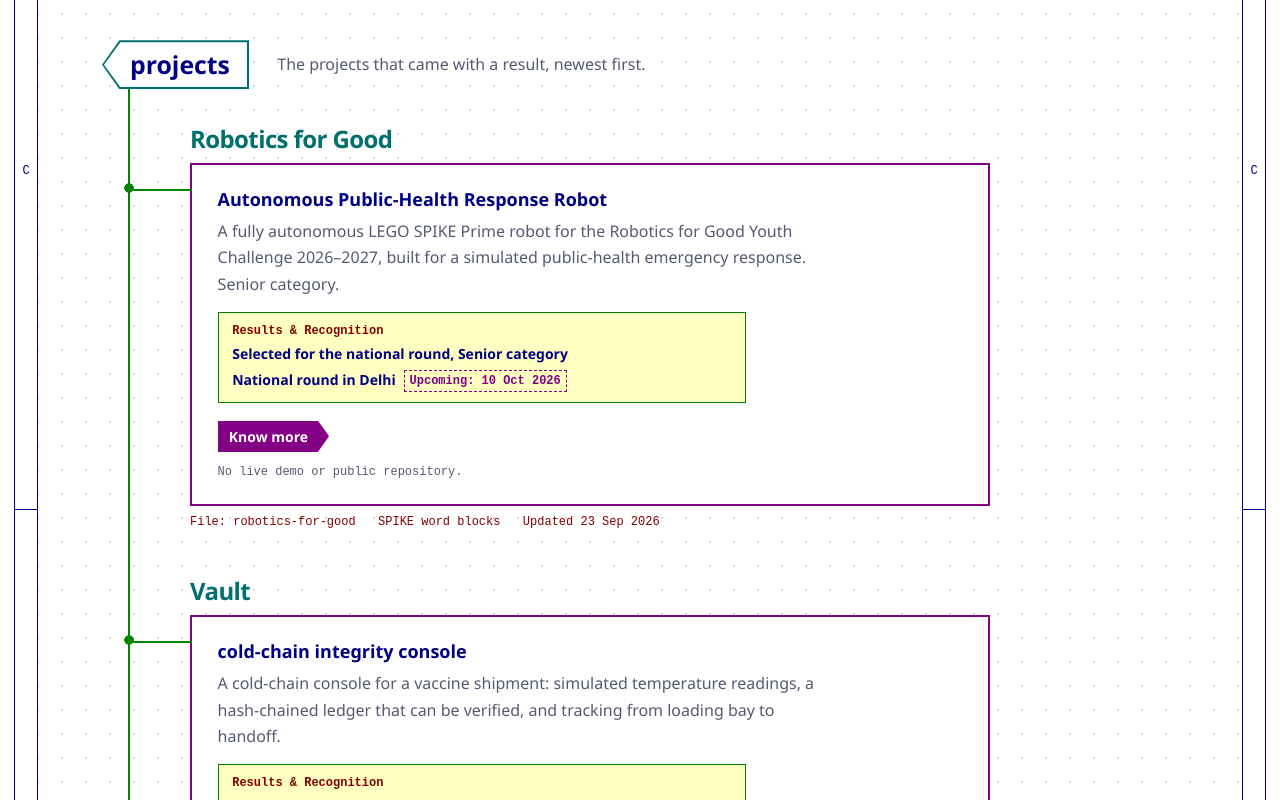
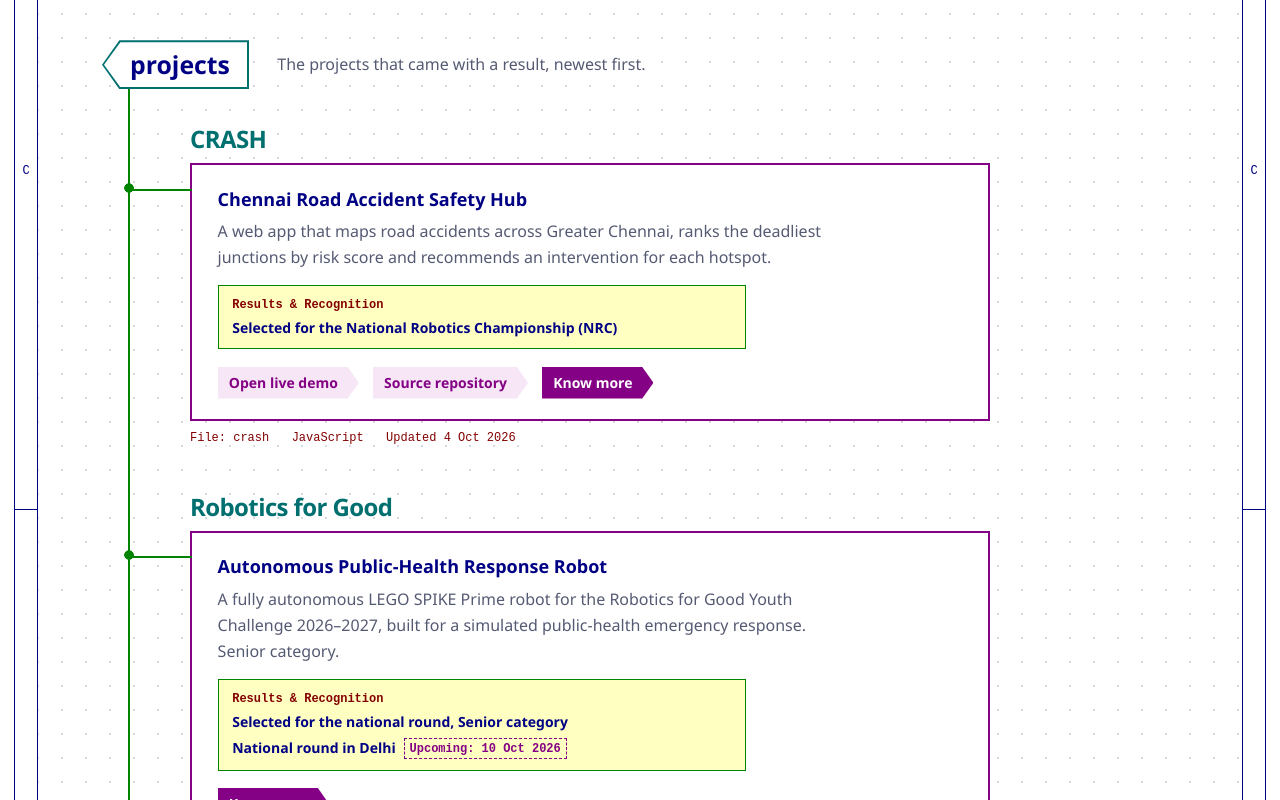
Before and after one commit to abivan100-stack/abivan-portfolio, a React (Vite) app: page / in a window 1280 px wide. Shown: the part 1560-2360 px from the top of the page. Built offline with nearby package versions, Linux system fonts and the light colour scheme; no server answers; a web font is replaced by a local one.

Commit message:
Add kvdb and the CR7 fan page as projects

```diff
--- a/src/data/projects.json
+++ b/src/data/projects.json
@@ -69,11 +69,11 @@
       }
     ],
     "url": "https://github.com/abivan100-stack/C.R.A.S.H",
-    "demoUrl": "https://crash-chennai.vercel.app/",
+    "demoUrl": "https://crash-chennai.vercel.app",
     "language": "JavaScript",
     "topics": [],
     "stars": 2,
-    "updatedAt": "2026-08-19T14:02:59Z",
+    "updatedAt": "2026-10-04T15:42:50Z",
     "overview": "A web app that maps road accidents across Greater Chennai, ranks the deadliest junctions by risk score and recommends an intervention for each hotspot.",
     "highlights": [
       "Interactive hotspot map with severity-coded incident points and a ranked top-10 danger index.",
@@ -118,6 +118,50 @@
       "A hand-drawn canvas shot map and a stats explorer with a radar chart.",
       "A trivia quiz of 10 questions reshuffled from a larger pool each play.",
       "Four colour themes, and support for reduced-motion preferences."
+    ]
+  },
+  {
+    "slug": "kvdb",
+    "name": "kvdb -- Key-Value Database in Go",
+    "summary": "A key-value database written from scratch in Go: append-only log, crash recovery, compaction, and a web demo.",
+    "contextNote": null,
+    "recognitions": [],
+    "url": "https://github.com/abivan100-stack/kvdb",
+    "demoUrl": null,
+    "language": "Go",
+    "topics": [],
+    "stars": 0,
+    "updatedAt": "2026-10-04T11:47:30Z",
+    "overview": "A key-value database written from scratch in Go. It runs as a server that speaks the Redis protocol, so existing Redis client libraries and redis-cli work with it unchanged.",
+    "highlights": [
+      "Data is kept in one append-only file with an in-memory index, and compaction rewrites the file with only the current values.",
+      "Every record carries a CRC32, so a half-written record after a crash or power cut is detected on start-up and cut off.",
+      "Supports SET, GET, MSET, MGET, SCAN, atomic counters (INCR, DECR) and key expiry.",
+      "Optional password, TLS encryption and scheduled backup snapshots.",
+      "A web page shows the data file as it grows and compacts.",
+      "Covered by unit and end-to-end tests, and a fuzz test that feeds random bytes to the file reader."
+    ]
+  },
+  {
+    "slug": "CR7-fan-page",
+    "name": "CR7 Fan Page -- Kinetic Type Tribute",
+    "summary": "An unofficial fan tribute to Cristiano Ronaldo, set entirely in type: a scroll-driven page with honours and records, his career in six eras, a stat explorer and a free-kick game.",
+    "contextNote": "An unofficial fan project, not affiliated with Cristiano Ronaldo or any club or organisation. Figures are as of 3 Jul 2026.",
+    "recognitions": [],
+    "url": "https://github.com/abivan100-stack/CR7-fan-page",
+    "demoUrl": "https://cr7-fan-page-rho.vercel.app",
+    "language": "HTML",
+    "topics": [],
+    "stars": 0,
+    "updatedAt": "2026-08-13T17:13:09Z",
+    "overview": "An unofficial fan tribute to Cristiano Ronaldo, set entirely in type: a scroll-driven page with honours and records, his career in six eras, a stat explorer and a free-kick game.",
+    "highlights": [
+      "Type-only artwork in Anton, Archivo and JetBrains Mono, with no photography.",
+      "A loading screen, scroll-driven animation and a sound toggle.",
+      "Honours and records, and the career told in six eras, with every figure labelled as of 3 Jul 2026.",
+      "A stat explorer that measures each era.",
+      "A canvas free-kick game with a swinging power meter and a personal best saved on the device.",
+      "Support for reduced-motion preferences."
     ]
   },
   {
--- a/src/data/toolkit.json
+++ b/src/data/toolkit.json
@@ -3,10 +3,11 @@
   { "group": "Hardware", "part": "LEGO SPIKE Prime", "note": "Competition robot kit", "projects": ["robotics-for-good"] },
   { "group": "Hardware", "part": "Sensors and modules", "note": "Gas, climate, RFID, displays, servos", "projects": ["freshsense", "smart-guard", "sewer-gas-detector", "vault", "rfid-door-lock", "landmine-shoe"] },
   { "group": "Hardware", "part": "Wireless and IoT", "note": "WiFi, ESP-NOW, Blynk", "projects": ["vault", "sewer-gas-detector", "freshsense"] },
-  { "group": "Software", "part": "JavaScript, TypeScript and HTML", "note": "Web apps, pages and front ends", "projects": ["C.R.A.S.H", "Write-Wise", "rutu-gaikwad-fansite", "freshsense", "volt-ledger", "vault"] },
+  { "group": "Software", "part": "JavaScript, TypeScript and HTML", "note": "Web apps, pages and front ends", "projects": ["C.R.A.S.H", "Write-Wise", "rutu-gaikwad-fansite", "CR7-fan-page", "freshsense", "volt-ledger", "vault"] },
+  { "group": "Software", "part": "Go", "note": "Servers and database engines", "projects": ["kvdb"] },
   { "group": "Software", "part": "Python and Node.js", "note": "FastAPI, Flask and Express backends", "projects": ["C.R.A.S.H", "Write-Wise", "vault"] },
   { "group": "Software", "part": "MongoDB and Supabase", "note": "Databases", "projects": ["volt-ledger", "C.R.A.S.H", "vault", "Write-Wise"] },
   { "group": "Software", "part": "APIs and API keys", "note": "Claude API, Resend, device keys", "projects": ["C.R.A.S.H", "Write-Wise", "volt-ledger", "vault"] },
-  { "group": "Software", "part": "Render and Vercel", "note": "Hosting and deploys", "projects": ["volt-ledger", "C.R.A.S.H", "rutu-gaikwad-fansite"] },
+  { "group": "Software", "part": "Render and Vercel", "note": "Hosting and deploys", "projects": ["volt-ledger", "C.R.A.S.H", "rutu-gaikwad-fansite", "CR7-fan-page"] },
   { "group": "Software", "part": "Claude Code and Codex", "note": "AI coding tools", "projects": "all" }
 ]
```
Also changed, not shown: scripts/sync-projects.mjs (+35 -1 lines), 1 other file (tests, documents, lock files or other folders).
